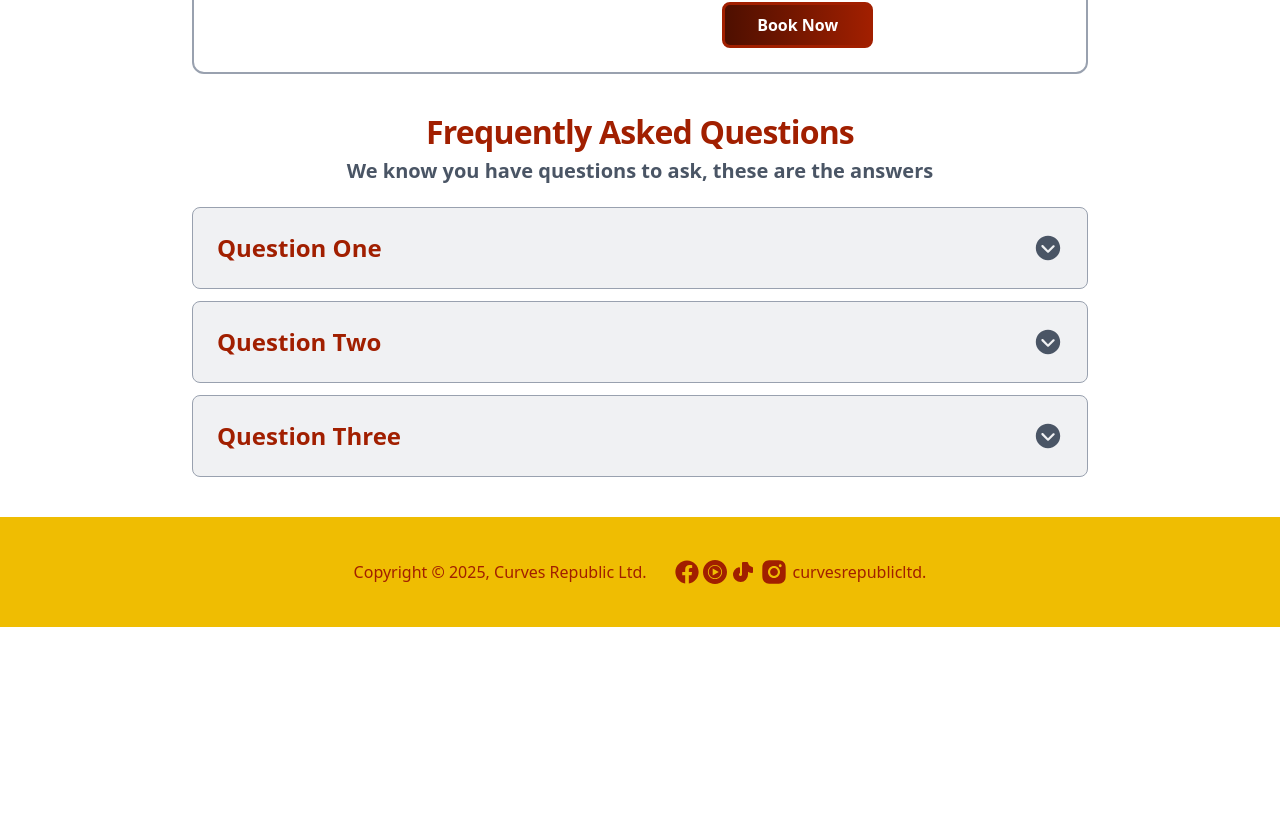
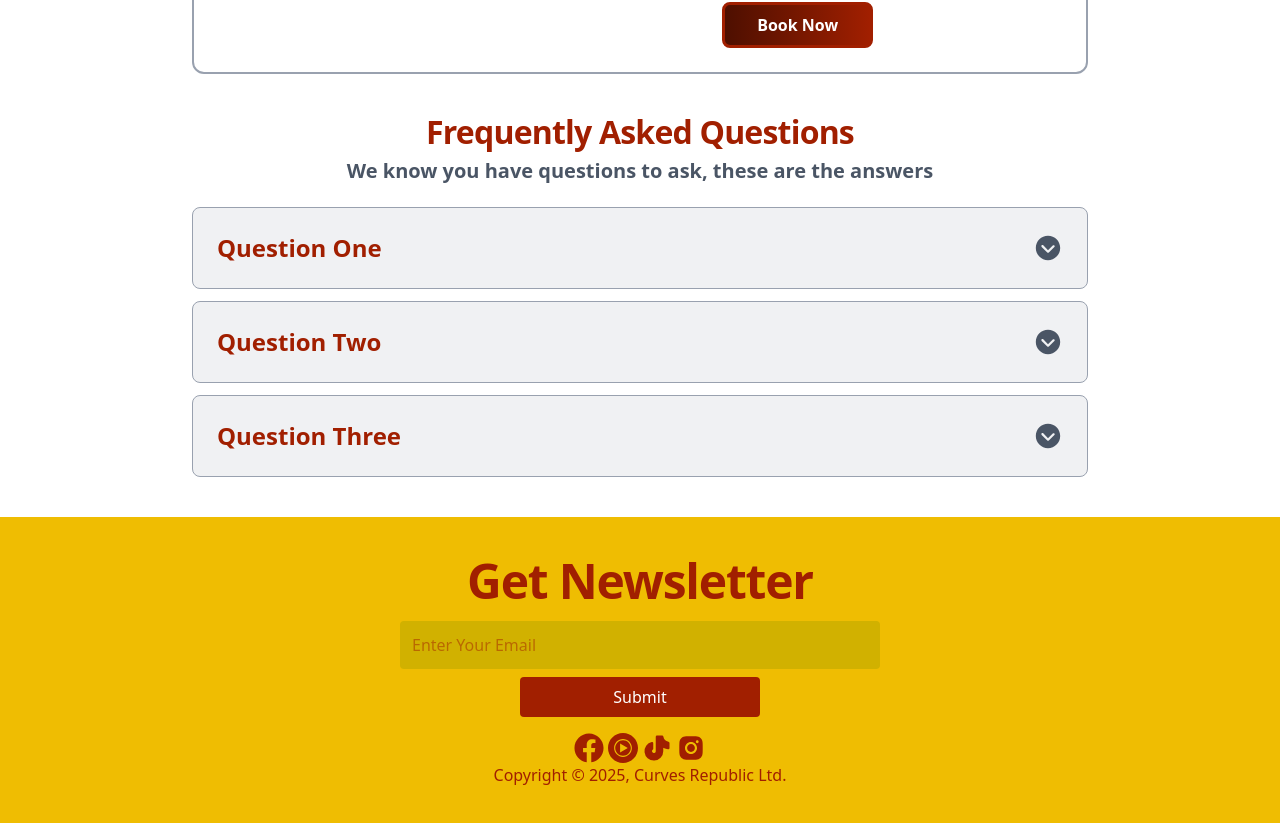
Before and after one commit to Bayamna/Curves-Republic-Limited, a React (Vite) app: page /booking in a window 1280 px wide. Shown: the part 604-1427 px from the top of the page. Before the commit the page ends 1231 px from the top, so only its background shows below. Built offline with nearby package versions, Linux system fonts and the light colour scheme.

Commit message:
Eight commit

```diff
--- a/package.json
+++ b/package.json
@@ -28,6 +28,7 @@
     "@types/react": "^19.1.16",
     "@types/react-dom": "^19.1.9",
     "@vitejs/plugin-react": "^5.0.4",
+    "baseline-browser-mapping": "^2.9.6",
     "eslint": "^9.36.0",
     "eslint-plugin-react-hooks": "^5.2.0",
     "eslint-plugin-react-refresh": "^0.4.22",
--- a/src/components/Footer.jsx
+++ b/src/components/Footer.jsx
@@ -7,17 +7,26 @@ import { AiFillInstagram } from "react-icons/ai";
 const Footer = () => {
   return (
     <div className='w-full p-4 lg:p-10 bg-gold'>
-      <footer className='text-lightBrown lg:flex lg:justify-center lg:items-center gap-7'>
-        <p className='font-medium flex justify-center items-center'>Copyright © {new Date().getFullYear()}, Curves Republic Ltd.</p>
+      <footer className='text-lightBrown flex-col lg:justify-center lg:items-center gap-7'>
 
-        <div className='flex justify-center items-center gap-1 mt-2 lg:mt-0'>
-            <a href='/'><FaFacebook className='text-2xl cursor-pointer hover:text-brown'/></a>
-            <a href=''><SiYoutubemusic className='text-2xl cursor-pointer hover:text-brown'/></a>
-            <a href=''><TbBrandTiktokFilled className='text-2xl cursor-pointer hover:text-brown'/></a>
+        <div className='flex-col justify-center items-center gap-1 mt-2 lg:mt-0'>
+
+          <form className='text-center flex-col justify-center items-center gap-4  mb-4 lg:w-[40%] w-[90%] mx-auto'>
+            <h1 className='text-5xl font-black tracking-tight mb-4'>Get Newsletter</h1>
+            <input type='text' id="newsLetter" placeholder='Enter Your Email' autoComplete='off'
+            className='bg-lightGold p-3 w-full border-0 outline-0 mb-2 rounded-sm'/>
+            <button className='text-white bg-lightBrown w-[50%] py-2 rounded-sm cursor-pointer'>Submit</button>
+          </form>
+
+          <div className='flex justify-center items-center gap-1 mt-2 lg:mt-0'>
+            <a href='/'><FaFacebook className='text-3xl cursor-pointer hover:text-brown'/></a>
+            <a href=''><SiYoutubemusic className='text-3xl cursor-pointer hover:text-brown'/></a>
+            <a href=''><TbBrandTiktokFilled className='text-3xl cursor-pointer hover:text-brown'/></a>
             <a href=''><AiFillInstagram className='text-3xl cursor-pointer hover:text-brown'/></a>
-            <p className='font-medium'>curvesrepublicltd.</p>
+          </div>
+
         </div>
-
+        <p className='font-medium text-center'>Copyright © {new Date().getFullYear()}, Curves Republic Ltd.</p>
       </footer>
     </div>
   )
```
Also changed, not shown: 1 other file (tests, documents, lock files or other folders).
